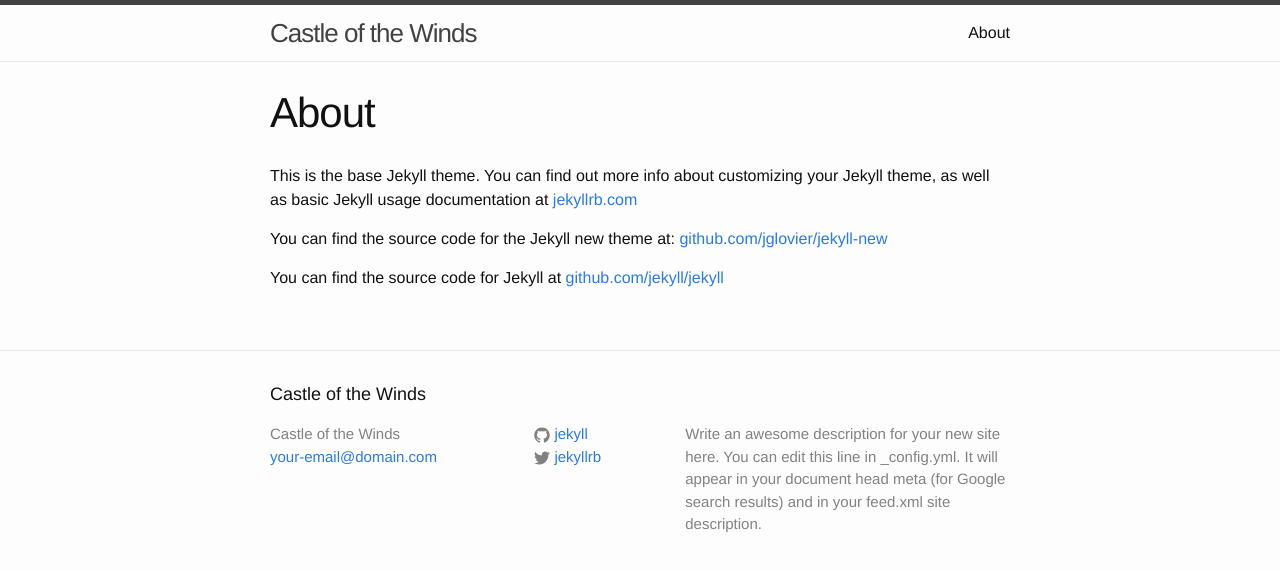
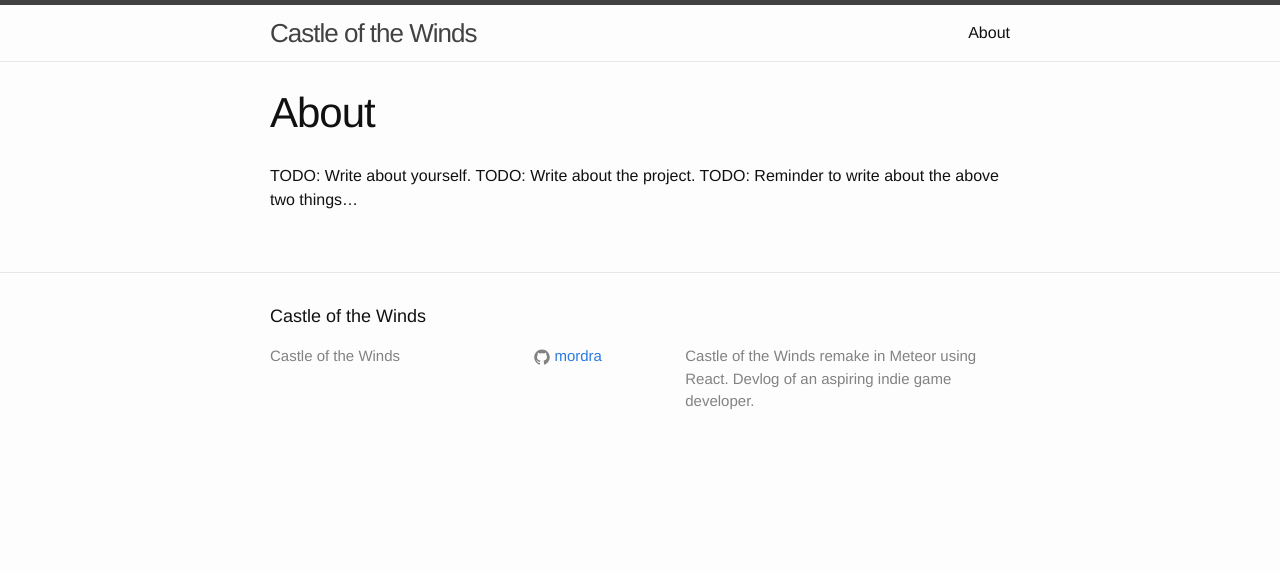
Before and after one commit to mordrax/cotwmtor, a Jekyll site: the page built from about.md, in a window 1280 px wide. Shown: the top 571 px of the page. Built offline with Jekyll 4.4.1, drawn with Linux system fonts in a browser that asks for light colours.

```diff
--- a/_config.yml
+++ b/_config.yml
@@ -1,14 +1,12 @@
 # Site settings
 title: Castle of the Winds
-email: your-email@domain.com
+#email: please.use@github.issues
 description: > # this means to ignore newlines until "baseurl:"
-  Write an awesome description for your new site here. You can edit this
-  line in _config.yml. It will appear in your document head meta (for
-  Google search results) and in your feed.xml site description.
+  Castle of the Winds remake in Meteor using React.
+  Devlog of an aspiring indie game developer.
 baseurl: "/cotwmtor" # the subpath of your site, e.g. /blog/
 url: "http://cotwmtor.meteor.com" # the base hostname & protocol for your site
-twitter_username: jekyllrb
-github_username:  jekyll
+github_username:  mordra
 
 # Build settings
 markdown: kramdown
--- a/about.md
+++ b/about.md
@@ -4,8 +4,6 @@ title: About
 permalink: /about/
 ---
 
-This is the base Jekyll theme. You can find out more info about customizing your Jekyll theme, as well as basic Jekyll usage documentation at [jekyllrb.com](http://jekyllrb.com/)
-
-You can find the source code for the Jekyll new theme at: [github.com/jglovier/jekyll-new](https://github.com/jglovier/jekyll-new)
-
-You can find the source code for Jekyll at [github.com/jekyll/jekyll](https://github.com/jekyll/jekyll)
+TODO: Write about yourself.
+TODO: Write about the project.
+TODO: Reminder to write about the above two things...
```
Also changed, not shown: _posts/2015-08-27-welcome-to-jekyll.markdown (deleted, +0 -25 lines), _posts/2015-08-27-welcome-to-jekyll.md (added, +29 -0 lines).
